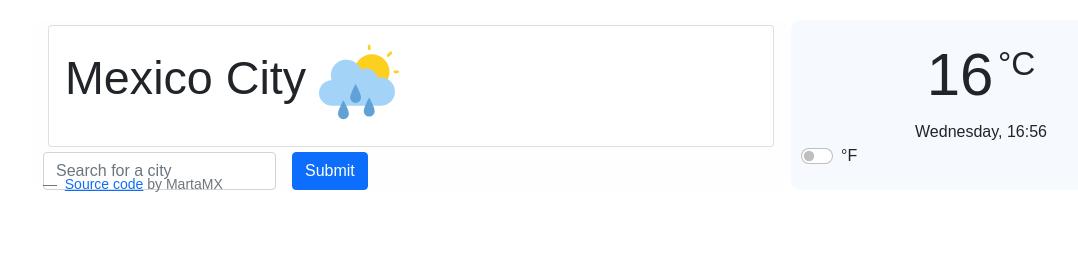
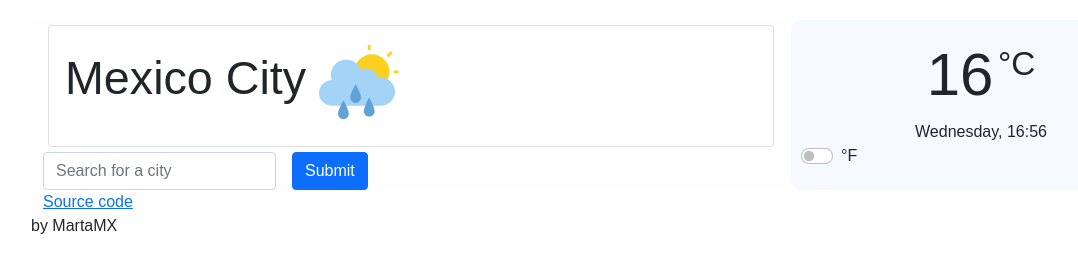
Before and after one commit to MartaMX/SheCodesPlus-Project, a website built with Parcel: page index.html in a window 1280 px wide. Shown: the whole page, without its empty margins (39-1117 px from the left). Built offline with nearby package versions, Linux system fonts and the light colour scheme.

Commit message:
HTML-Footer: Alignment

```diff
--- a/index.html
+++ b/index.html
@@ -55,11 +55,9 @@
 				</div>
 
 			</div>
-			<figure>
-    <figcaption class="blockquote-footer">
-    <a href="https://github.com/MartaMX/SheCodesPlus-Project" target="blank">Source code</a>  by MartaMX
-  </figcaption>
-</figure>
+			<div class="row">
+			<span><a href="https://github.com/MartaMX/SheCodesPlus-Project" target="blank">Source code</a> </span> by MartaMX
+</div>
 		</div>
 		<script src="src/index.js"></script>
   </body>
```
